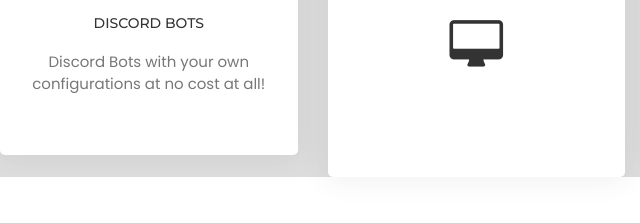
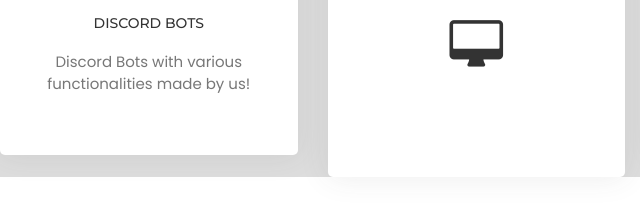
Before and after one commit to Cyphus/cyphus.github.io, a plain HTML site: page index.html in a window 1280 px wide. Both pictures are taken after a click on the item "DISCORD BOTS". Shown: the part 1552-1775 px from the top of the page, 0-640 px from the left. Drawn offline with Linux system fonts and the light colour scheme.

Commit message:
Update Index -1

```diff
--- a/index.html
+++ b/index.html
@@ -117,7 +117,7 @@
 							</div>
 							<div class="serv-content">
 								<h4>Discord Bots</h4>
-								<p>Discord Bots with your own configurations at no cost at all!</p>
+								<p>Discord Bots with various functionalities made by us!</p>
 							</div>
 						</div>
 					</div>
```
